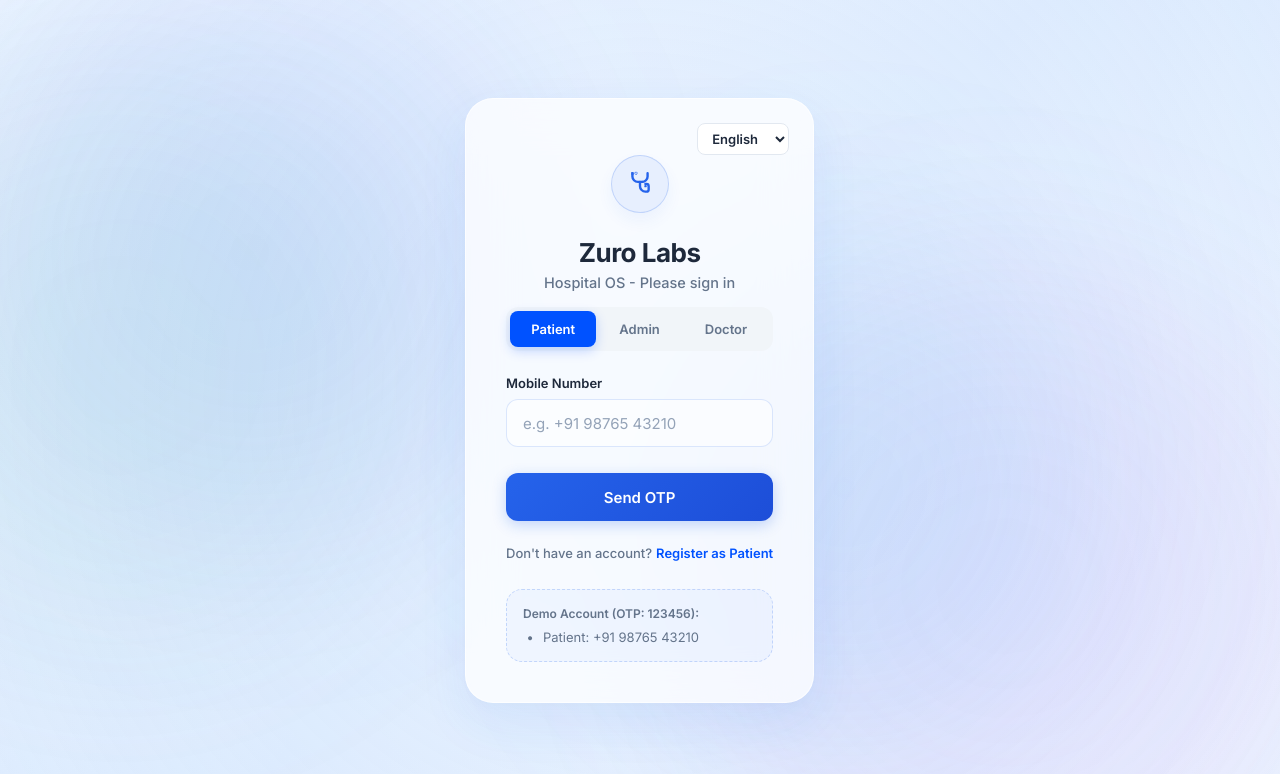
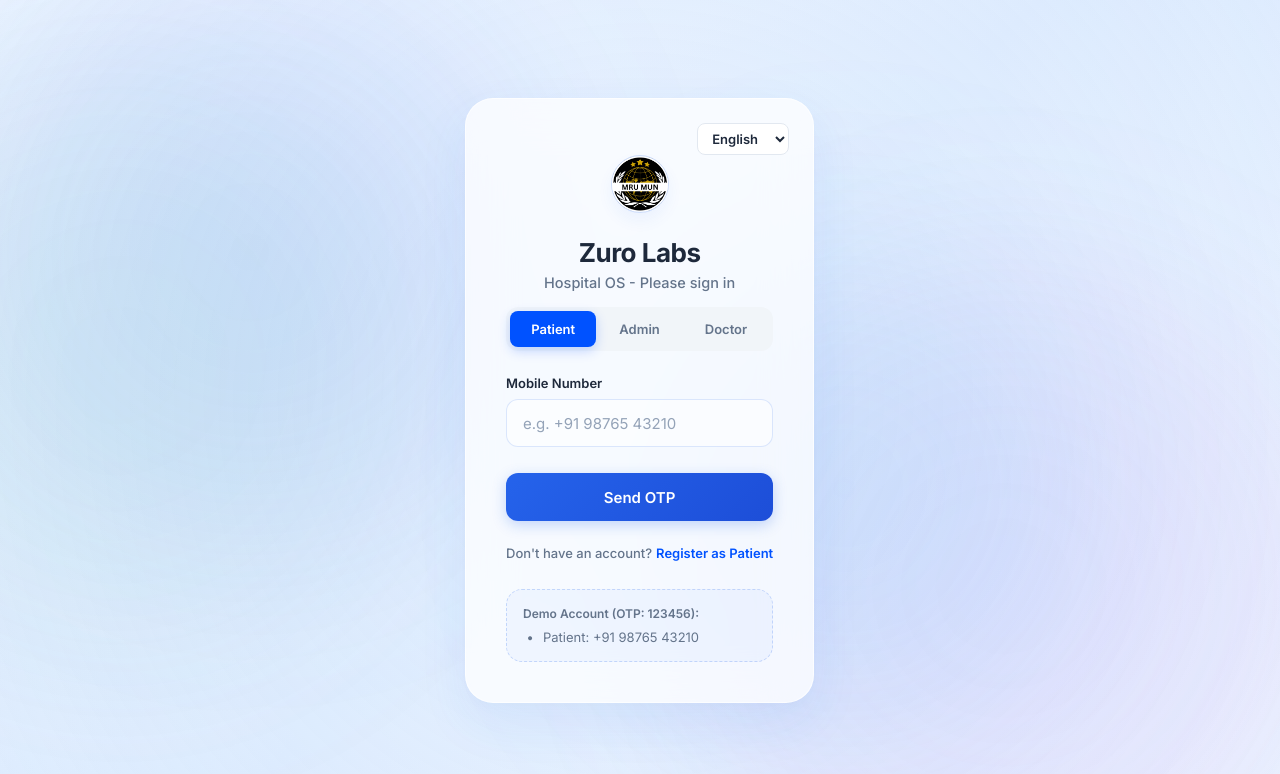
Before and after one commit to Akbenhynn07/Zuro-healthcare-labs, a React (Vite) app: page / in a window 1280 px wide. Shown: the top 774 px of the page. Built offline with nearby package versions, Linux system fonts and the light colour scheme.

Commit message:
Update logo and favicon across the app

```diff
--- a/index.html
+++ b/index.html
@@ -2,7 +2,7 @@
 <html lang="en">
   <head>
     <meta charset="UTF-8" />
-    <link rel="icon" type="image/svg+xml" href="/favicon.svg" />
+    <link rel="icon" type="image/png" href="/logo.png" />
     <meta name="viewport" content="width=device-width, initial-scale=1.0" />
     <title>Zuro Labs | AI-Powered Clinic</title>
   </head>
--- a/src/App.jsx
+++ b/src/App.jsx
@@ -310,23 +310,8 @@ export default function App() {
         </div>
 
         {/* Logo Badge */}
-        <div className="logo-badge" style={{ marginTop: '12px' }}>
-          <svg
-            xmlns="http://www.w3.org/2000/svg"
-            viewBox="0 0 24 24"
-            fill="none"
-            stroke="currentColor"
-            strokeWidth="2.2"
-            strokeLinecap="round"
-            strokeLinejoin="round"
-          >
-            <path d="M4.8 2.3A.3.3 0 1 0 5 2a.3.3 0 0 0-.2.3z" />
-            <path d="M8.2 2.3A.3.3 0 1 0 8 2a.3.3 0 0 0 .2.3z" />
-            <path d="M5 2v3a5 5 0 0 0 5 5h4a5 5 0 0 0 5-5V2" />
-            <path d="M14 10h.01" />
-            <path d="M12 10v4a5 5 0 0 0 5 5h1a2 2 0 0 0 2-2v-3a2 2 0 0 0-2-2h-1" />
-            <path d="M17 14h.01" />
-          </svg>
+        <div className="logo-badge" style={{ marginTop: '12px', padding: 0, overflow: 'hidden', backgroundColor: 'transparent' }}>
+          <img src="/logo.png" alt="Zuro Labs Logo" style={{ width: '100%', height: '100%', objectFit: 'contain' }} />
         </div>
 
         {/* Header */}
--- a/src/components/DoctorDashboard.jsx
+++ b/src/components/DoctorDashboard.jsx
@@ -340,18 +340,8 @@ export default function DoctorDashboard({ user, onLogout }) {
       <aside className="dashboard-sidebar" style={{ borderRight: '1.5px solid #ecfdf5' }}>
         <div>
           <div className="sidebar-brand">
-            <div className="sidebar-logo" style={{ backgroundColor: '#10b981' }}>
-              <svg
-                xmlns="http://www.w3.org/2000/svg"
-                viewBox="0 0 24 24"
-                fill="none"
-                stroke="currentColor"
-                strokeWidth="2.5"
-                strokeLinecap="round"
-                strokeLinejoin="round"
-              >
-                <path d="M22 12h-4l-3 9L9 3l-3 9H2" />
-              </svg>
+            <div className="sidebar-logo" style={{ backgroundColor: 'transparent', padding: 0, overflow: 'hidden' }}>
+              <img src="/logo.png" alt="Zuro Logo" style={{ width: '100%', height: '100%', objectFit: 'contain' }} />
             </div>
             <h2>Zuro Doctor</h2>
           </div>
--- a/src/components/PatientDashboard.jsx
+++ b/src/components/PatientDashboard.jsx
@@ -507,18 +507,8 @@ export default function PatientDashboard({ user, onLogout }) {
       <aside className="dashboard-sidebar" style={{ borderRight: '1.5px solid #ecfdf5' }}>
         <div>
           <div className="sidebar-brand">
-            <div className="sidebar-logo" style={{ backgroundColor: '#10b981' }}>
-              <svg
-                xmlns="http://www.w3.org/2000/svg"
-                viewBox="0 0 24 24"
-                fill="none"
-                stroke="currentColor"
-                strokeWidth="2.5"
-                strokeLinecap="round"
-                strokeLinejoin="round"
-              >
-                <path d="M12 2L2 7l10 5 10-5-10-5zM2 17l10 5 10-5M2 12l10 5 10-5" />
-              </svg>
+            <div className="sidebar-logo" style={{ backgroundColor: 'transparent', padding: 0, overflow: 'hidden' }}>
+              <img src="/logo.png" alt="Zuro Logo" style={{ width: '100%', height: '100%', objectFit: 'contain' }} />
             </div>
             <h2>Zuro Patient</h2>
           </div>
--- a/src/components/ReceptionistDashboard.jsx
+++ b/src/components/ReceptionistDashboard.jsx
@@ -318,18 +318,8 @@ export default function ReceptionistDashboard({ user, onLogout }) {
       <aside className="dashboard-sidebar" style={{ borderRight: '1.5px solid #eef2f6' }}>
         <div>
           <div className="sidebar-brand">
-            <div className="sidebar-logo" style={{ backgroundColor: '#6366f1' }}>
-              <svg
-                xmlns="http://www.w3.org/2000/svg"
-                viewBox="0 0 24 24"
-                fill="none"
-                stroke="currentColor"
-                strokeWidth="2.5"
-                strokeLinecap="round"
-                strokeLinejoin="round"
-              >
-                <path d="M12 2L2 7l10 5 10-5-10-5zM2 17l10 5 10-5M2 12l10 5 10-5" />
-              </svg>
+            <div className="sidebar-logo" style={{ backgroundColor: 'transparent', padding: 0, overflow: 'hidden' }}>
+              <img src="/logo.png" alt="Zuro Logo" style={{ width: '100%', height: '100%', objectFit: 'contain' }} />
             </div>
             <h2>Hospital OS</h2>
           </div>
```
Also changed, not shown: public/logo.png (added).
